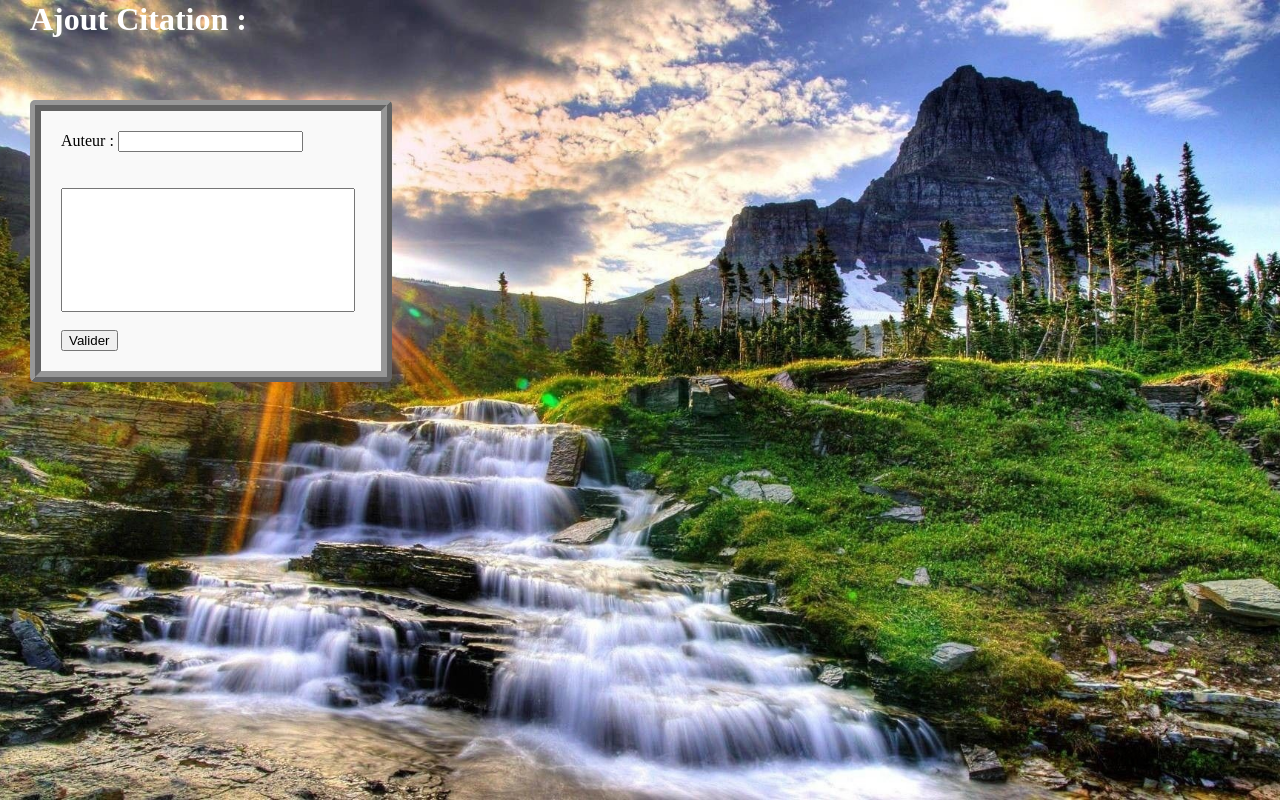
After one commit to tomvrdl/PHP-Verdilhan-Allard, a PHP site: page /citation.html in a window 1280 px wide. The commit adds this page. Run offline with PHP 8.4, Linux system fonts and the light colour scheme.

Commit message:
Add files via upload

```diff
--- a/PHP PROJET/Index.html
+++ b/PHP PROJET/Index.html
@@ -8,7 +8,7 @@
 </head>
 <body>
     <h1>BIENVENUE</h1>
-    <form action="index.php" method="post">
+    <form action="citation.html" method="post">
         Identifiant : <input type="text" name="name" required><br>
         Mot de passe : <input type="text" name="psw" required><br>
         <input type="submit" value="Valider">
--- /dev/null
+++ b/PHP PROJET/citation.css
@@ -0,0 +1,35 @@
+body {
+    margin: 0;
+    height: 100vh;
+    background-image: url('image3.jpg');
+    background-size: cover;
+    background-position: center;
+    background-repeat: no-repeat;
+}
+
+form{
+    border: 3mm ridge rgba(3, 3, 3, 0.6);
+    padding: 20px;
+    width: 300px;
+    margin: 100px auto;
+    background-color: #f9f9f9;
+    border-radius: 5px;
+    position: absolute;
+    top: 0px;
+    left: 30px;
+}
+
+input[name="citation-ecriture"] {
+    width: 90%;
+    height: 100px;
+    padding: 10px;
+    font-size: 16px;
+    text-align: start;
+}
+
+h1 {
+    color:white;
+    position: absolute;
+    top: -20px;
+    left: 30px;
+}
--- /dev/null
+++ b/PHP PROJET/citation.html
@@ -0,0 +1,18 @@
+<!DOCTYPE html>
+<html>
+<head>
+    <meta charset="UTF-8">
+    <link rel="stylesheet" href="citation.css">
+</head>
+<body>
+    <h1>Ajout Citation :</h1>
+    <form action="index.php" method="post">
+        Auteur : <input type="text" name="citation" required><br>
+        <br>
+        <br>
+        <input type="text" name="citation-ecriture" required><br>
+        <br>
+        <input type="submit" value="Valider">
+    </form>
+</body>
+</html>
```
Also changed, not shown: PHP PROJET/style.css (+2 -5 lines).
